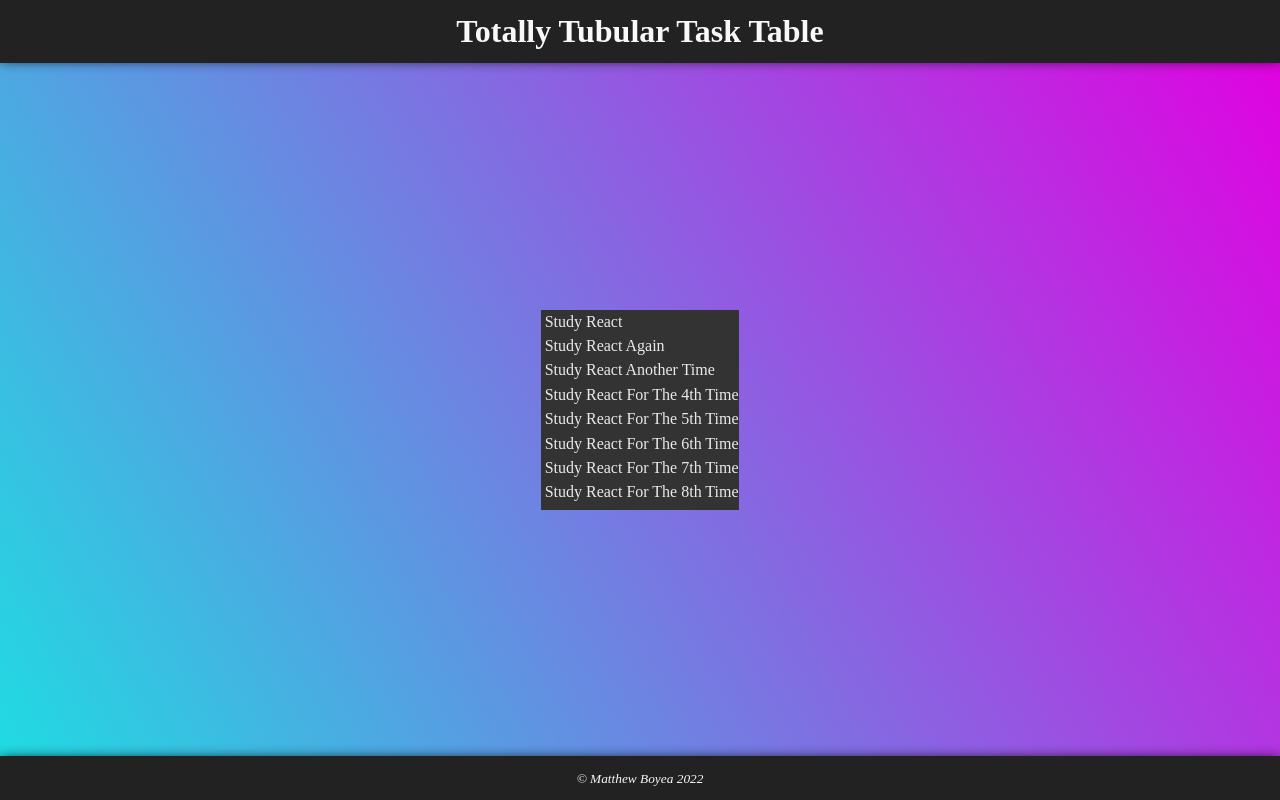
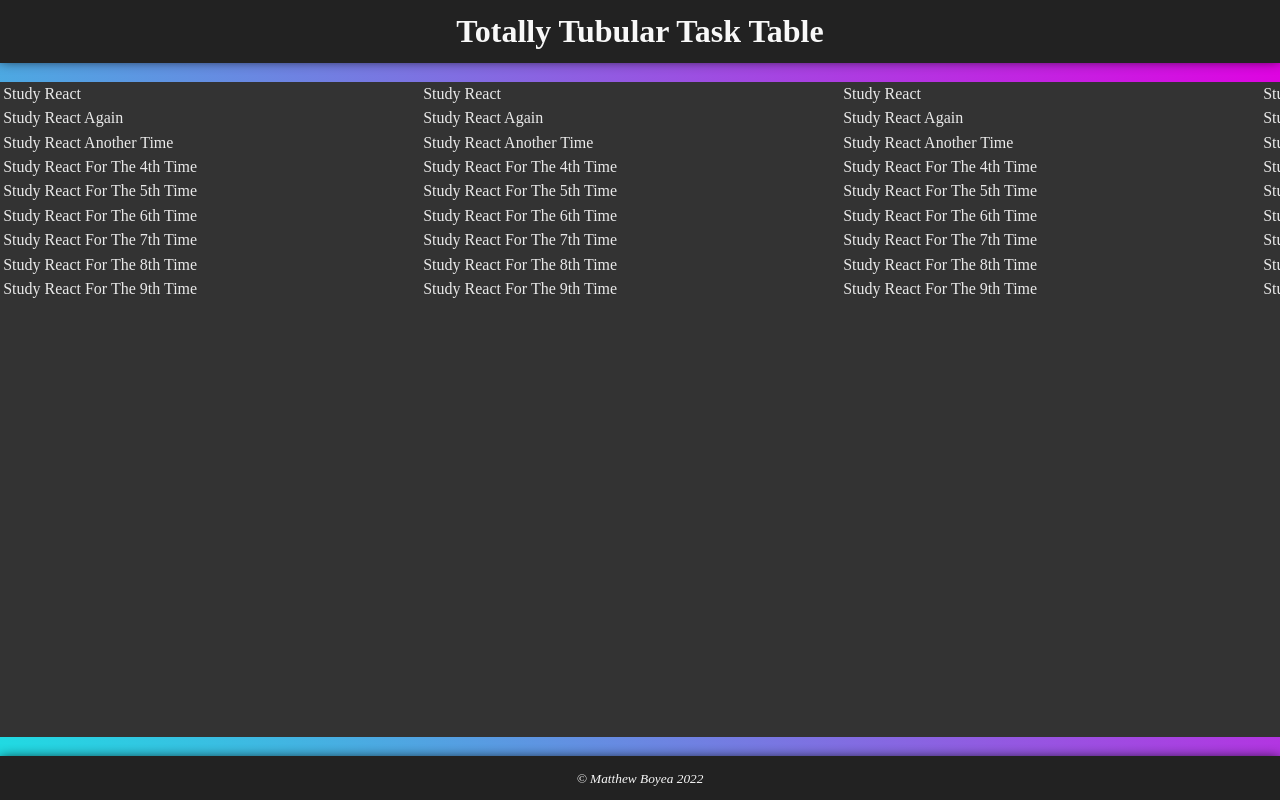
Before and after one commit to YourZombieMop/totally-tubular-task-table, a React app: page / in a window 1280 px wide. Built offline with nearby package versions, Linux system fonts and the light colour scheme.

Commit message:
nonscrolling-container-functionality

```diff
--- a/src/App.sass
+++ b/src/App.sass
@@ -1,13 +1,4 @@
 main.app
-  display: flex
-  flex-direction: column
-  justify-content: space-around
-  align-items: center
+  min-height: 0
   background-color: #DF03E1
   background-image: linear-gradient(60deg, #20DBE2, #DF03E1)
-  > *
-    flex-grow: 0
-
-  div
-    max-height: 100%
-    height:200px
--- a/src/App.tsx
+++ b/src/App.tsx
@@ -3,6 +3,7 @@ import React, { FC, ReactElement } from 'react';
 import Header from './components/Header/Header';
 import Footer from './components/Footer/Footer';
 import TaskList from './components/TaskList/TaskList';
+import HorizontalScrollContainer from './components/HorizontalScrollContainer/HorizontalScrollContainer';
 
 import './App.sass';
 
@@ -13,9 +14,13 @@ const App: FC = (): ReactElement => {
     <>
       <Header title='Totally Tubular Task Table' />
       <main className='app'>
-        <div>
+        <HorizontalScrollContainer>
           <TaskList tasks={taskData} />
-        </div>
+          <TaskList tasks={taskData} />
+          <TaskList tasks={taskData} />
+          <TaskList tasks={taskData} />
+          <TaskList tasks={taskData} />
+        </HorizontalScrollContainer>
       </main>
       <Footer copyright='Matthew Boyea'/>
     </>
--- a/src/components/HorizontalScrollContainer/HorizontalScrollContainer.sass
+++ b/src/components/HorizontalScrollContainer/HorizontalScrollContainer.sass
@@ -1 +1,11 @@
+$v-padding: 1.2em
+$h-padding: 0em
 .horizontal-scroll-container
+  overflow: hidden
+  white-space: nowrap
+  height: calc(100% - 2 * $v-padding)
+  width: calc(100% - 2 * $h-padding)
+  padding: $v-padding $h-padding
+  > *
+    display: inline-block
+    height: 100%
--- a/src/components/HorizontalScrollContainer/HorizontalScrollContainer.tsx
+++ b/src/components/HorizontalScrollContainer/HorizontalScrollContainer.tsx
@@ -15,3 +15,5 @@ const HorizontalScrollContainer: FC<HorizontalScrollContainerProps> = ({
     </div>
   );
 }
+
+export default HorizontalScrollContainer;
--- a/src/components/TaskList/TaskList.sass
+++ b/src/components/TaskList/TaskList.sass
@@ -1,5 +1,5 @@
 .task-list
-  width: 100%
+  width: 420px
   height: 100%
   margin: 0
   padding: 0
```
